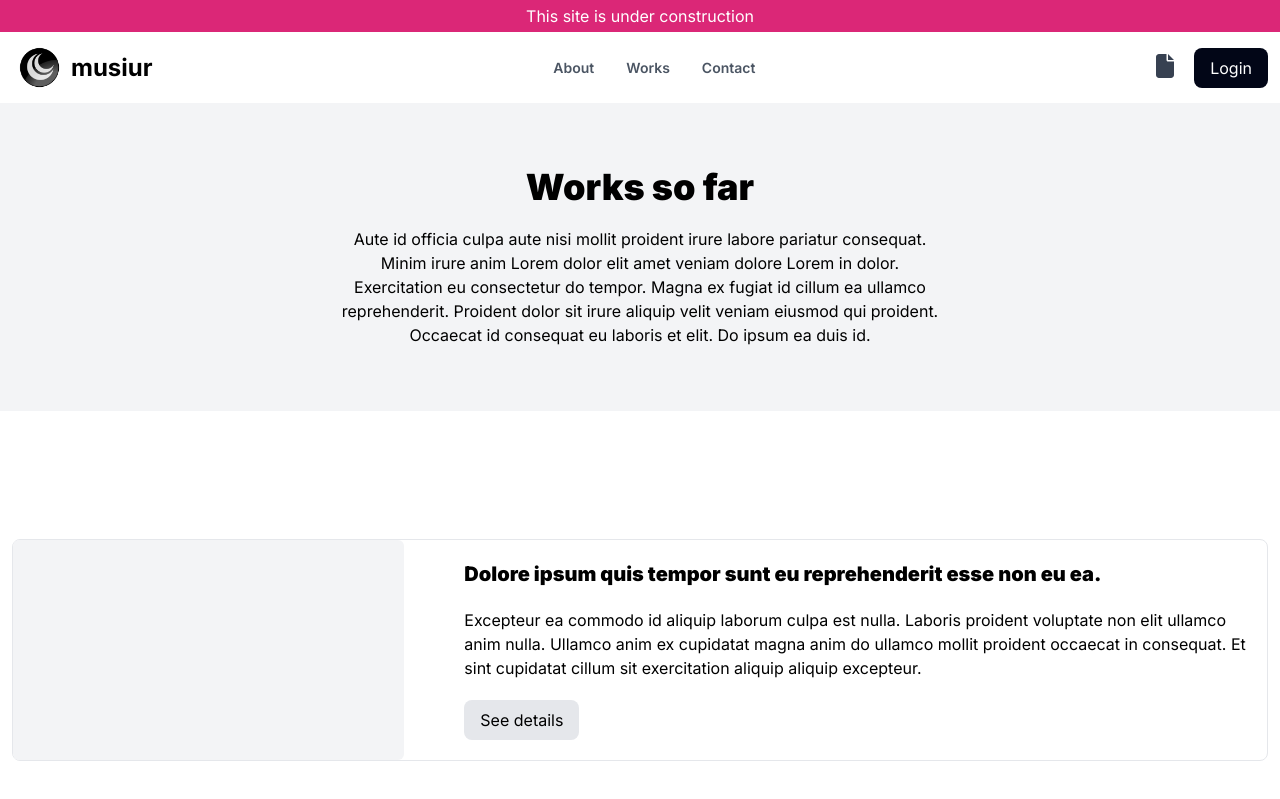
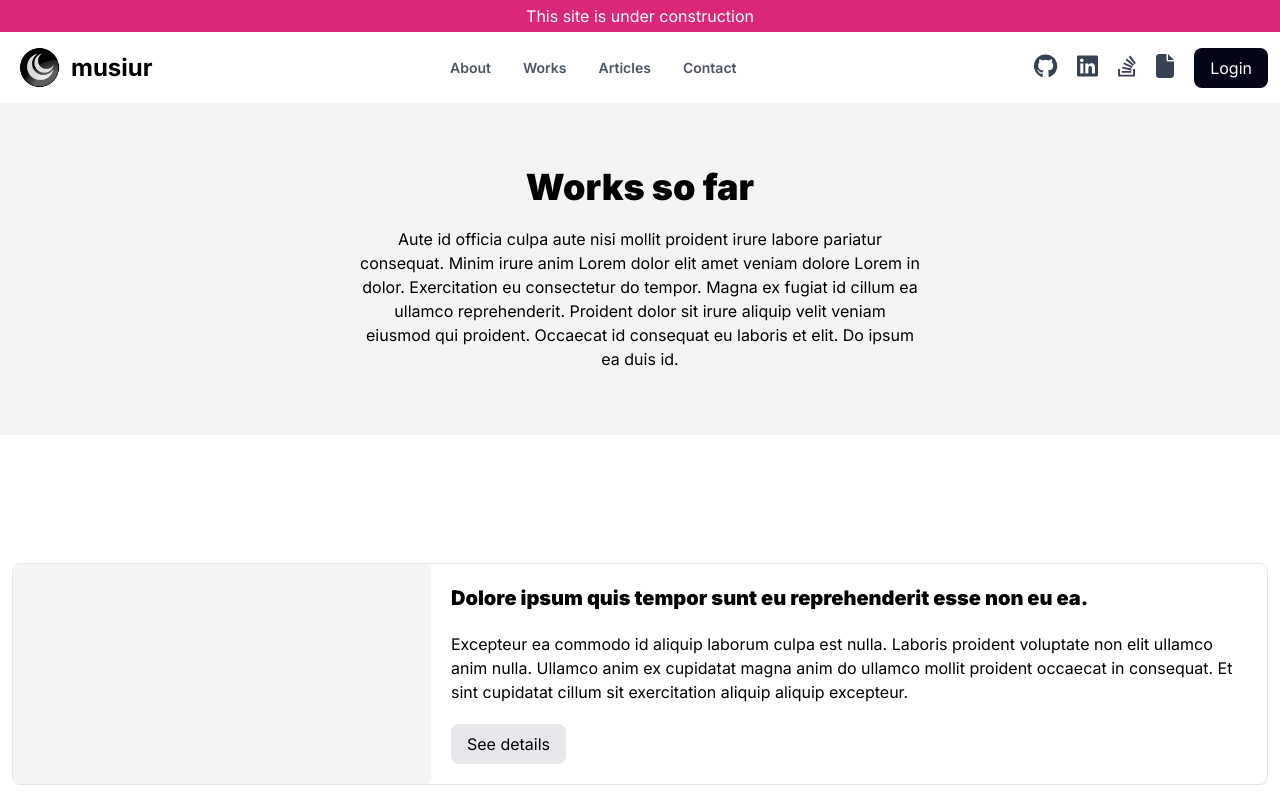
Before and after one commit to musiur/portolio, a Next.js app: page /works in a window 1280 px wide. Shown: the top 799 px of the page. Built offline with nearby package versions, Linux system fonts and the light colour scheme.

Commit message:
comp-dev:: Navigation, Footer, Home & work modified with icons and resizing section

```diff
--- a/app/works/page.tsx
+++ b/app/works/page.tsx
@@ -43,7 +43,7 @@ const Works = () => {
   return (
     <div>
       <div className="bg-gray-100">
-        <div className="section max-w-[600px] mx-auto text-center grid grid-cols-1 gap-5">
+        <div className="section max-w-[600px] mx-auto text-center grid grid-cols-1 gap-5 p-5">
           <h3>Works so far</h3>
           <p>
             Aute id officia culpa aute nisi mollit proident irure labore
@@ -60,9 +60,9 @@ const Works = () => {
           return (
             <div
               key={worksID}
-              className="border rounded-lg hover:shadow-xl grid grid-cols-3 gap-10"
+              className="border rounded-lg hover:shadow-xl grid grid-cols-1 lg:grid-cols-3 row-gap-10"
             >
-              <div className="col-span-1 h-full w-full bg-gray-100 rounded-md"></div>
+              <div className="col-span-1 h-full w-full bg-gray-100 rounded-md min-h-[200px]"></div>
               <div className="col-span-2 grid grid-cols-1 gap-5 p-5">
                 <h6>{item.title}</h6>
                 <p>{item.description}</p>
--- a/components/libs/core/Footer.tsx
+++ b/components/libs/core/Footer.tsx
@@ -31,7 +31,7 @@ const Footer = () => {
       <ConstructionMessage />
       <div className="container mx-auto text-center py-10 grid grid-cols-1 gap-5">
         <div className="flex items-center justify-center gap-3">
-          {Links.map((item) => {
+          {/* {Links.map((item) => {
             return (
               <Link
                 key={item.id}
@@ -45,7 +45,7 @@ const Footer = () => {
                 />
               </Link>
             );
-          })}
+          })} */}
         </div>
         <p>All rights reserved @{date.getFullYear()}</p>
       </div>
--- a/components/libs/core/Navigation.tsx
+++ b/components/libs/core/Navigation.tsx
@@ -1,15 +1,8 @@
 "use client";
 
 import {
-  faArrowDownAZ,
-  faArrowRight,
-  faArrowRightArrowLeft,
-  faDashboard,
   faFile,
   faHamburger,
-  faLink,
-  faPerson,
-  faRegistered,
   faSignOut,
   faTimes,
   faUserCircle,
@@ -22,11 +15,23 @@ import { ToasterContext } from "@/contexts/ToasterProvider";
 import Image from "next/image";
 import { useRouter } from "next/navigation";
 import Tooltip from "./tooltip/Tooltip";
+import {
+  faGithub,
+  faLinkedin,
+  faStackOverflow,
+} from "@fortawesome/free-brands-svg-icons";
 
 interface NavigationItemType {
   id: number;
   text: string;
   link: string;
+}
+
+interface LinksType {
+  id: number;
+  text: string;
+  link: string;
+  icon: any;
 }
 
 const NavigationItems: NavigationItemType[] = [
@@ -42,8 +47,40 @@ const NavigationItems: NavigationItemType[] = [
   },
   {
     id: 2,
+    text: "Articles",
+    link: "/articles",
+  },
+  {
+    id: 3,
     text: "Contact",
     link: "/contact",
+  },
+];
+
+const Links: LinksType[] = [
+  {
+    id: 0,
+    icon: faGithub,
+    link: "https://github.com/musiur",
+    text: "GitHub",
+  },
+  {
+    id: 1,
+    icon: faLinkedin,
+    link: "https://www.linkedin.com/in/musiuropu/",
+    text: "LinkedIn",
+  },
+  {
+    id: 2,
+    icon: faStackOverflow,
+    link: "https://stackoverflow.com/users/18190002/musiur-alam-opu",
+    text: "StackOverflow",
+  },
+  {
+    id: 3,
+    icon: faFile,
+    link: "https://docs.google.com/document/d/11nSchtgCVFXV3gGwbB0n_URbf1jrJ_dS/edit?usp=sharing&ouid=114032079575241305407&rtpof=true&sd=true",
+    text: "Resume",
   },
 ];
 
@@ -94,7 +131,9 @@ const Navigation = () => {
         <div className={STYLES.CONTAINER}>
           <div className={STYLES.BRAND}>
             <Image src="/images/crescents.png" alt="" width={55} height={55} />
-            <Link href="/">musiur</Link>
+            <Link href="/" className="hidden md:flex">
+              musiur
+            </Link>
           </div>
           <ul className={STYLES.ITEMS}>
             {NavigationItems.map((item: NavigationItemType) => {
@@ -107,23 +146,24 @@ const Navigation = () => {
             })}
           </ul>
           <div className={STYLES.ACTIONS}>
+            {Links.map((item) => {
+              return (
                 <Tooltip
+                  key={item.id}
                   props={{
-                text: "Resume",
+                    text: item.text,
                     type: "secondary",
                   }}
                 >
-              <Link
-                href="https://docs.google.com/document/d/11nSchtgCVFXV3gGwbB0n_URbf1jrJ_dS/edit?usp=sharing&ouid=114032079575241305407&rtpof=true&sd=true"
-                passHref={true}
-                target="_blank"
-              >
+                  <Link href={item.link} passHref={true} target="_blank">
                     <FontAwesomeIcon
-                  icon={faFile}
+                      icon={item.icon}
                       className="icon-lg text-gray-700"
                     />
                   </Link>
                 </Tooltip>
+              );
+            })}
 
             {user.token ? (
               <div className="flex items-center justify-center gap-5">
```
Lines whose indentation alone changed are shown as unchanged.
